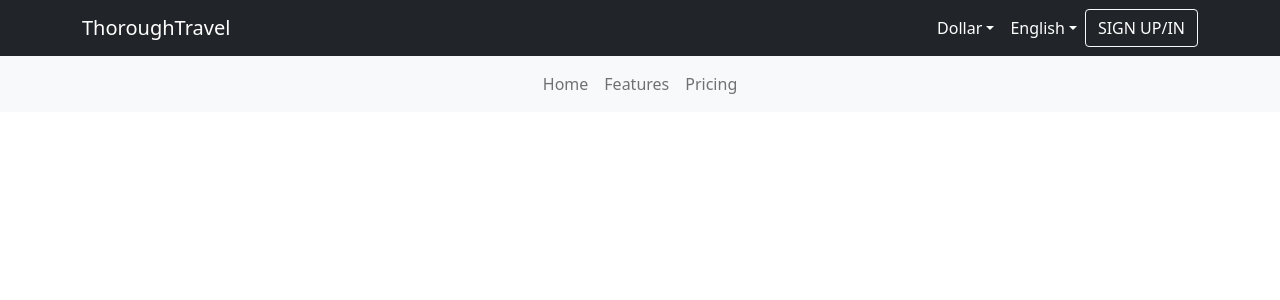
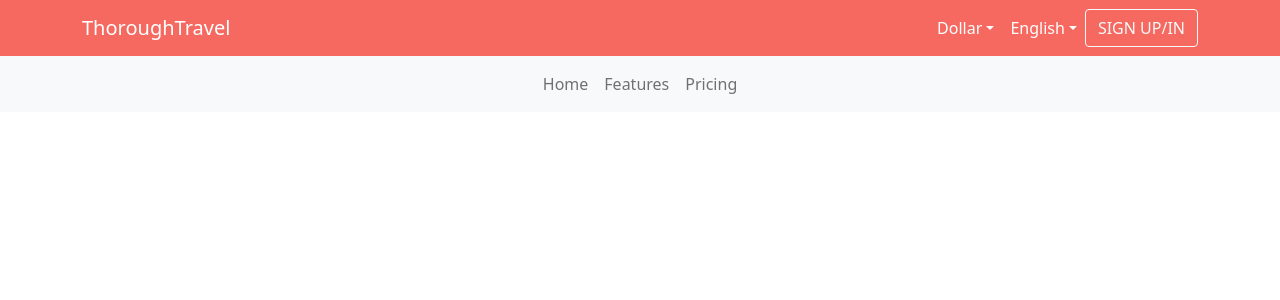
Before and after one commit to ZIHAD22/Thorough-Travel, a React (Create React App) app: page / in a window 1280 px wide. Shown: the top 300 px of the page. Built offline with nearby package versions, Linux system fonts and the light colour scheme.

Commit message:
add header

```diff
--- a/src/components/BrandHeader/BrandHeader.css
+++ b/src/components/BrandHeader/BrandHeader.css
@@ -1,5 +1,5 @@
 .Brand{
-    height: 44px;
+    background: #F56961;
 }
 #navbarScrollingDropdown{
     color: white !important;
--- a/src/components/BrandHeader/BrandHeader.jsx
+++ b/src/components/BrandHeader/BrandHeader.jsx
@@ -6,7 +6,7 @@ import "./BrandHeader.css";
 const BrandHeader = () => {
   return (
     <div>
-      <Navbar bg="dark" variant="dark" expand="lg">
+      <Navbar className="Brand" variant="dark" expand="lg">
         <Container>
           <Navbar.Brand href="#">ThoroughTravel</Navbar.Brand>
           <Navbar.Toggle aria-controls="navbarScroll" />
@@ -36,7 +36,7 @@ const BrandHeader = () => {
                   <NavDropdown.Item href="#action5">Japanese</NavDropdown.Item>
                 </NavDropdown>
                 <div>
-                  <button className="btn btn-dark border border-light">
+                  <button className="btn Brand text-light border border-light">
                     SIGN UP/IN
                   </button>
                 </div>
```
